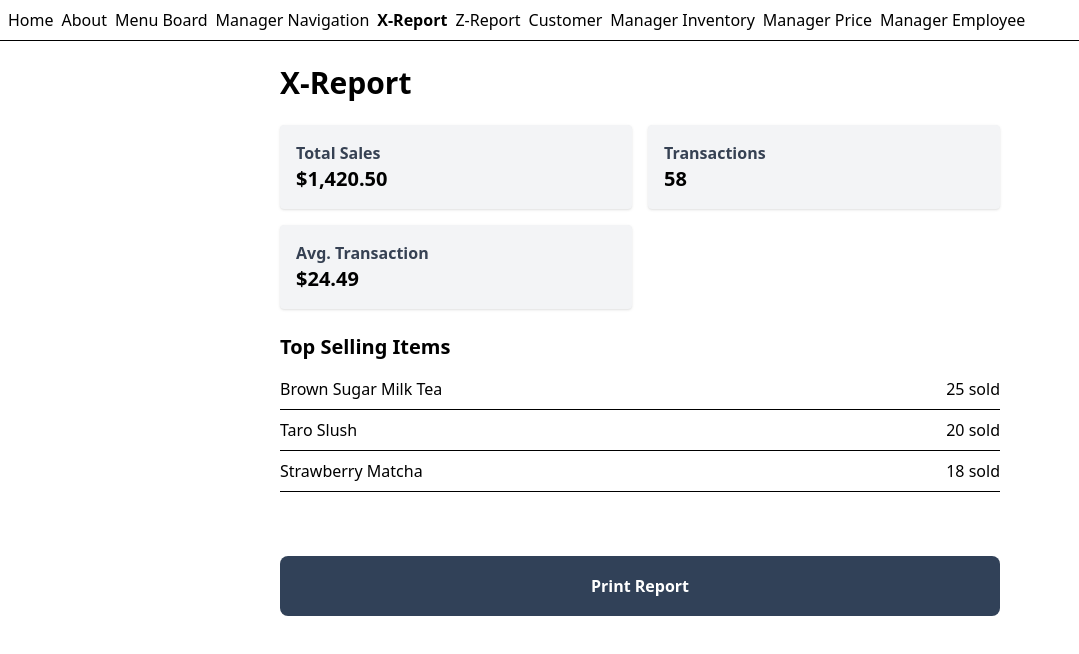
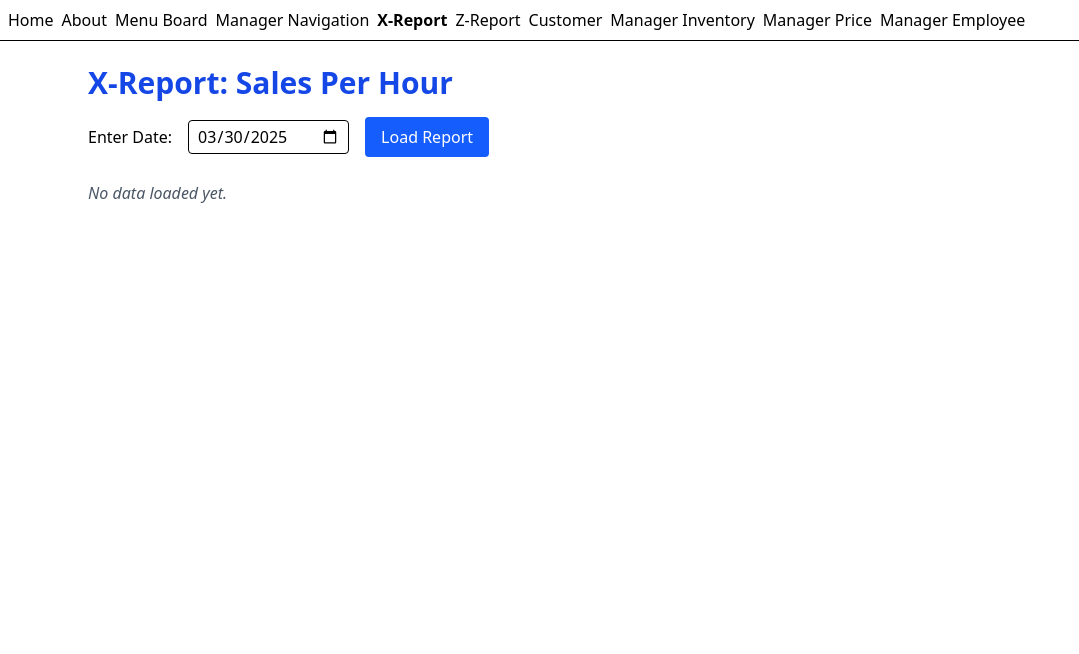
Before and after one commit to CSCE331-Spring2025/project3-team61, a React (Vite) app in the folder frontend/: page /x-report in a window 1280 px wide. Shown: the top 654 px of the page, without its empty margins (0-1079 px from the left). Built offline with nearby package versions, Linux system fonts and the light colour scheme.

Commit message:
add x-report api

```diff
--- a/frontend/src/routes/x-report.tsx
+++ b/frontend/src/routes/x-report.tsx
@@ -1,58 +1,94 @@
+import { useState } from "react";
 import { createFileRoute } from "@tanstack/react-router";
 
 export const Route = createFileRoute("/x-report")({
-    component: RouteComponent,
+    component: XReportPage,
 });
 
-function RouteComponent() {
-    // Placeholder data
-    const reportData = {
-        totalSales: "$1,420.50",
-        transactions: 58,
-        averageTransaction: "$24.49",
-        topItems: [
-            { name: "Brown Sugar Milk Tea", sold: 25 },
-            { name: "Taro Slush", sold: 20 },
-            { name: "Strawberry Matcha", sold: 18 },
-        ],
+function XReportPage() {
+    const [date, setDate] = useState(() => {
+        const today = new Date();
+        return today.toISOString().split("T")[0]; // 'YYYY-MM-DD'
+    });
+
+    const [data, setData] = useState<any[]>([]);
+    const [loading, setLoading] = useState(false);
+
+    const loadReport = async () => {
+        setLoading(true);
+        try {
+            const response = await fetch(`/api/x-report?date=${date}`);
+            const json = await response.json();
+            setData(json);
+        } catch (err) {
+            alert("Failed to load X-Report.");
+            console.error(err);
+        } finally {
+            setLoading(false);
+        }
     };
 
     return (
-        <div className="p-6 max-w-3xl mx-auto">
-            <h1 className="text-3xl font-bold mb-6">X-Report</h1>
+        <div className="p-6 max-w-6xl mx-auto">
+            <h1 className="text-3xl font-bold mb-4 text-blue-700">X-Report: Sales Per Hour</h1>
 
-            <div className="grid grid-cols-1 sm:grid-cols-2 gap-4 mb-6">
-                <ReportCard title="Total Sales" value={reportData.totalSales} />
-                <ReportCard title="Transactions" value={reportData.transactions.toString()} />
-                <ReportCard title="Avg. Transaction" value={reportData.averageTransaction} />
+            <div className="flex gap-4 mb-6 items-center">
+                <label htmlFor="report-date" className="font-medium">
+                    Enter Date:
+                </label>
+                <input
+                    id="report-date"
+                    type="date"
+                    value={date}
+                    onChange={(e) => setDate(e.target.value)}
+                    className="border rounded px-2 py-1"
+                />
+                <button
+                    onClick={loadReport}
+                    className="bg-blue-600 text-white px-4 py-2 rounded hover:bg-blue-700"
+                >
+                    {loading ? "Loading..." : "Load Report"}
+                </button>
             </div>
 
-            <h2 className="text-xl font-semibold mb-2">Top Selling Items</h2>
-            <ul className="mb-6">
-                {reportData.topItems.map((item, idx) => (
-                    <li key={idx} className="flex justify-between border-b py-2">
-                        <span>{item.name}</span>
-                        <span>{item.sold} sold</span>
-                    </li>
-                ))}
-            </ul>
-
-            <button
-                className="w-full bg-slate-700 text-white h-15 rounded-lg font-bold mt-10"
-                onClick={() => window.print()}
-            >
-                Print Report
-            </button>
-
+            {data.length > 0 ? (
+                <div className="overflow-x-auto">
+                    <table className="min-w-full text-sm border-collapse">
+                        <thead>
+                            <tr className="bg-gray-200">
+                                <th className="p-2 border">Hour</th>
+                                <th className="p-2 border">Total Orders</th>
+                                <th className="p-2 border">Total Sales</th>
+                                <th className="p-2 border">Cash</th>
+                                <th className="p-2 border">Card</th>
+                                <th className="p-2 border">Check</th>
+                                <th className="p-2 border">Gift Card</th>
+                                <th className="p-2 border">Returns</th>
+                                <th className="p-2 border">Voids</th>
+                                <th className="p-2 border">Discards</th>
+                            </tr>
+                        </thead>
+                        <tbody>
+                            {data.map((row, idx) => (
+                                <tr key={idx} className="even:bg-gray-50">
+                                    <td className="border px-2 py-1 text-center">{row.hour}</td>
+                                    <td className="border px-2 py-1 text-center">{row.total_orders}</td>
+                                    <td className="border px-2 py-1 text-right">${row.total_sales.toFixed(2)}</td>
+                                    <td className="border px-2 py-1 text-right">${row.cash_sales.toFixed(2)}</td>
+                                    <td className="border px-2 py-1 text-right">${row.card_sales.toFixed(2)}</td>
+                                    <td className="border px-2 py-1 text-right">${row.check_sales.toFixed(2)}</td>
+                                    <td className="border px-2 py-1 text-right">${row.gift_card_sales.toFixed(2)}</td>
+                                    <td className="border px-2 py-1 text-right">${row.returns.toFixed(2)}</td>
+                                    <td className="border px-2 py-1 text-right">${row.voids.toFixed(2)}</td>
+                                    <td className="border px-2 py-1 text-right">${row.discards.toFixed(2)}</td>
+                                </tr>
+                            ))}
+                        </tbody>
+                    </table>
+                </div>
+            ) : (
+                <p className="text-gray-600 italic mt-6">No data loaded yet.</p>
+            )}
         </div>
     );
 }
-
-function ReportCard({ title, value }: { title: string; value: string }) {
-    return (
-        <div className="bg-gray-100 p-4 rounded shadow-sm">
-            <h3 className="text-md font-semibold text-gray-700">{title}</h3>
-            <p className="text-xl font-bold">{value}</p>
-        </div>
-    );
-}
```
Also changed, not shown: 1 other file (tests, documents, lock files or other folders).
